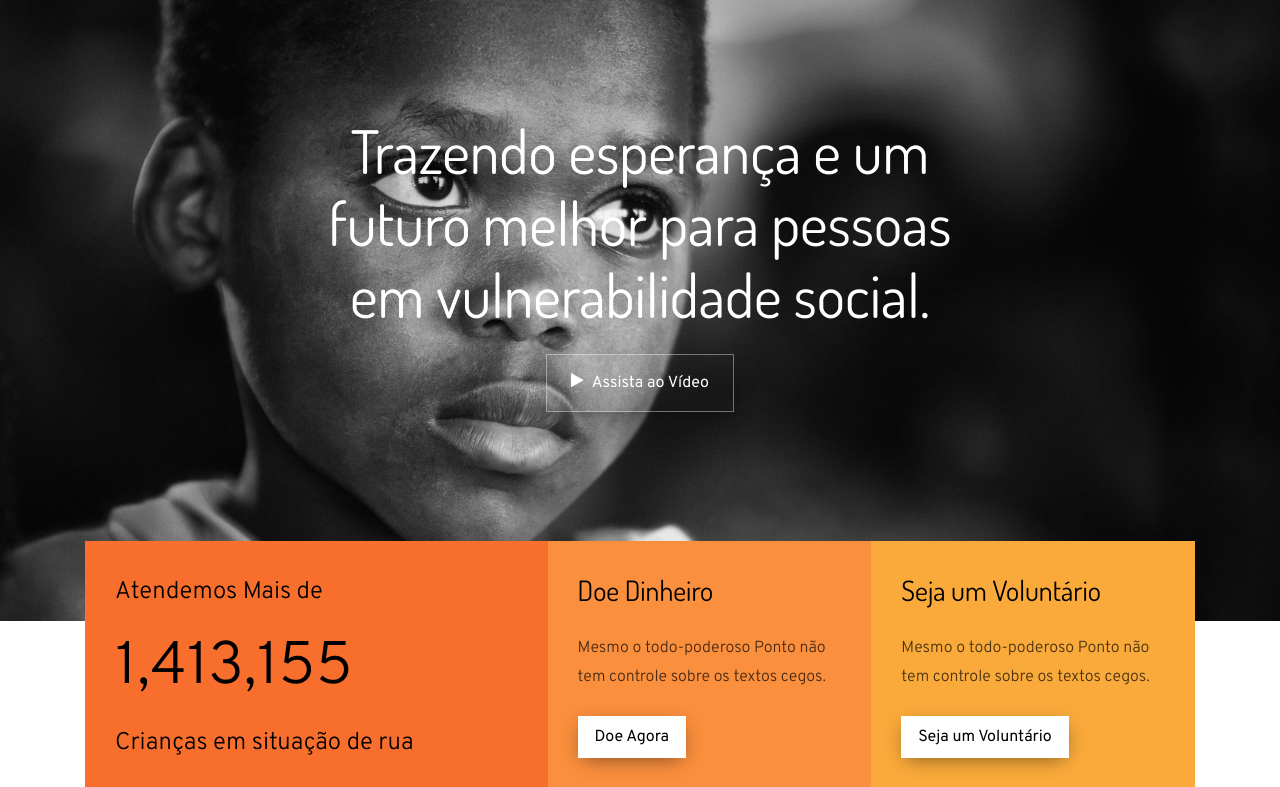
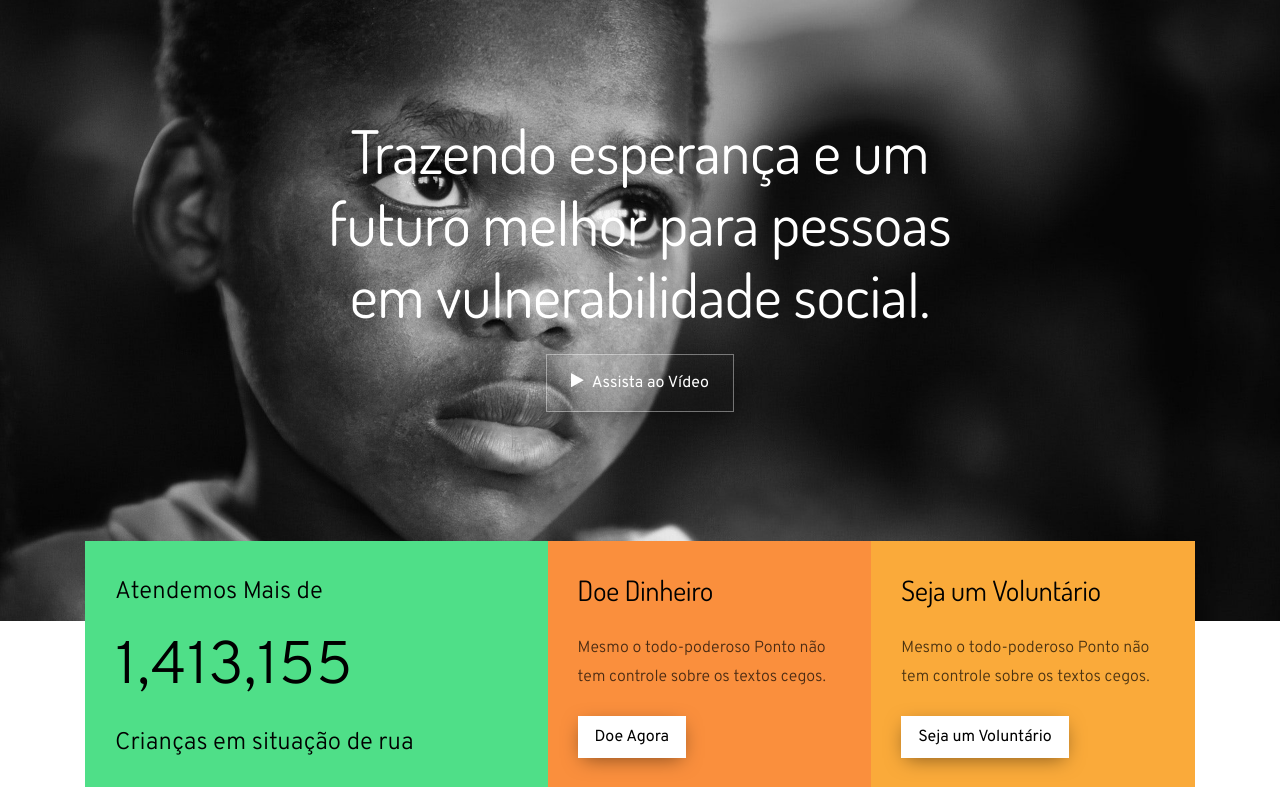
Before and after one commit to GuilhermeRNS/hopenasruas, a plain HTML site: page index.html in a window 1280 px wide. Shown: the part 79-866 px from the top of the page. Drawn offline with nearby package versions, Linux system fonts and the light colour scheme; some packages are replaced by stand-ins of ours; files that its build step writes are made by us from their sources; no server answers; files whose address does not match are found by name.

Commit message:
change scss

```diff
--- a/scss/style.scss
+++ b/scss/style.scss
@@ -8,7 +8,7 @@ $white: #fff;
 $black: #000;
 $darken: #4a5562;
 
-$primary: #f86f2d;
+$primary: #4fdf88;
 $secondary: #fa8f3d;
 $tertiary: #faaa3a;
 $quarternary: #7cbd1e;
```
